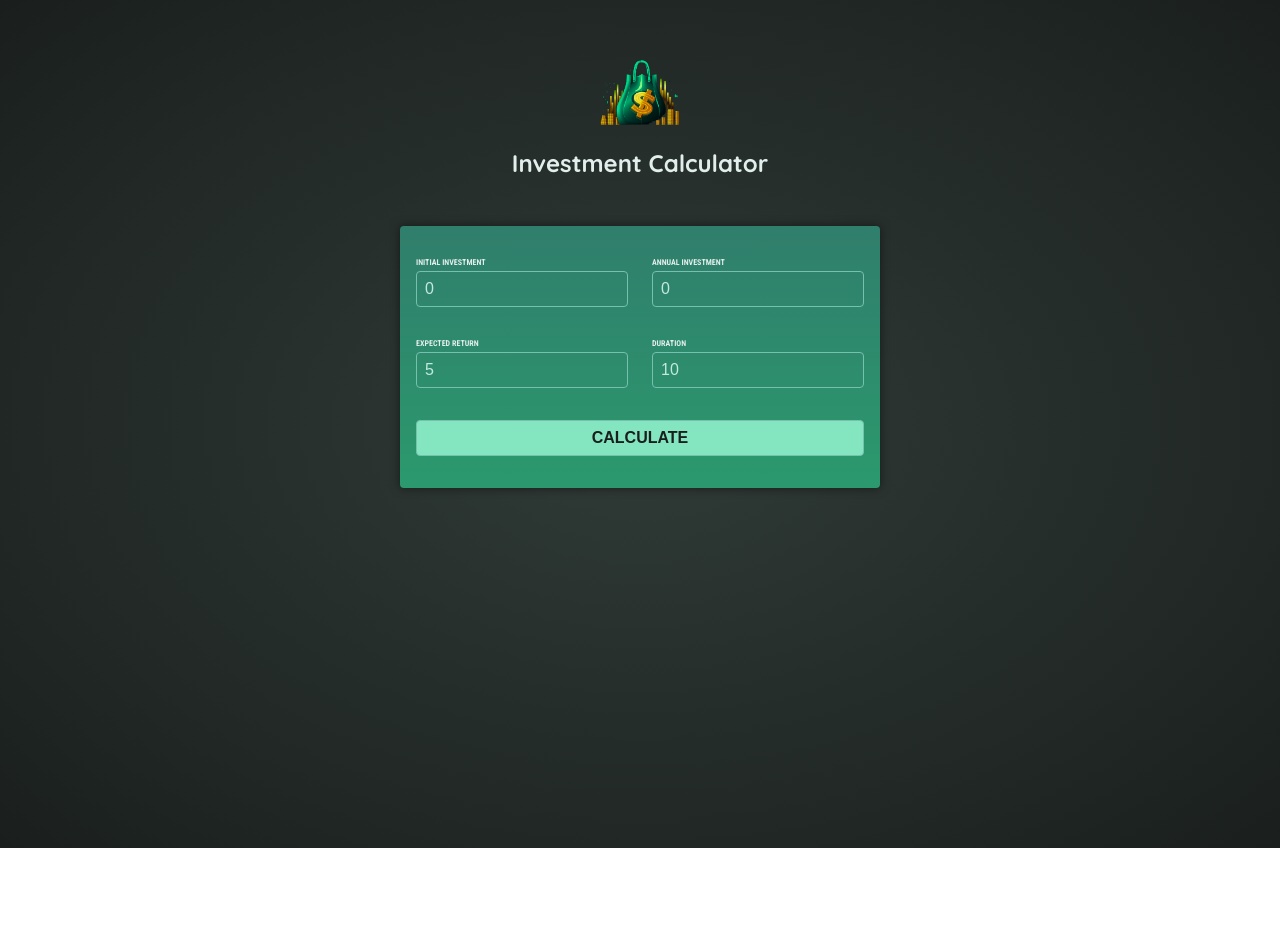
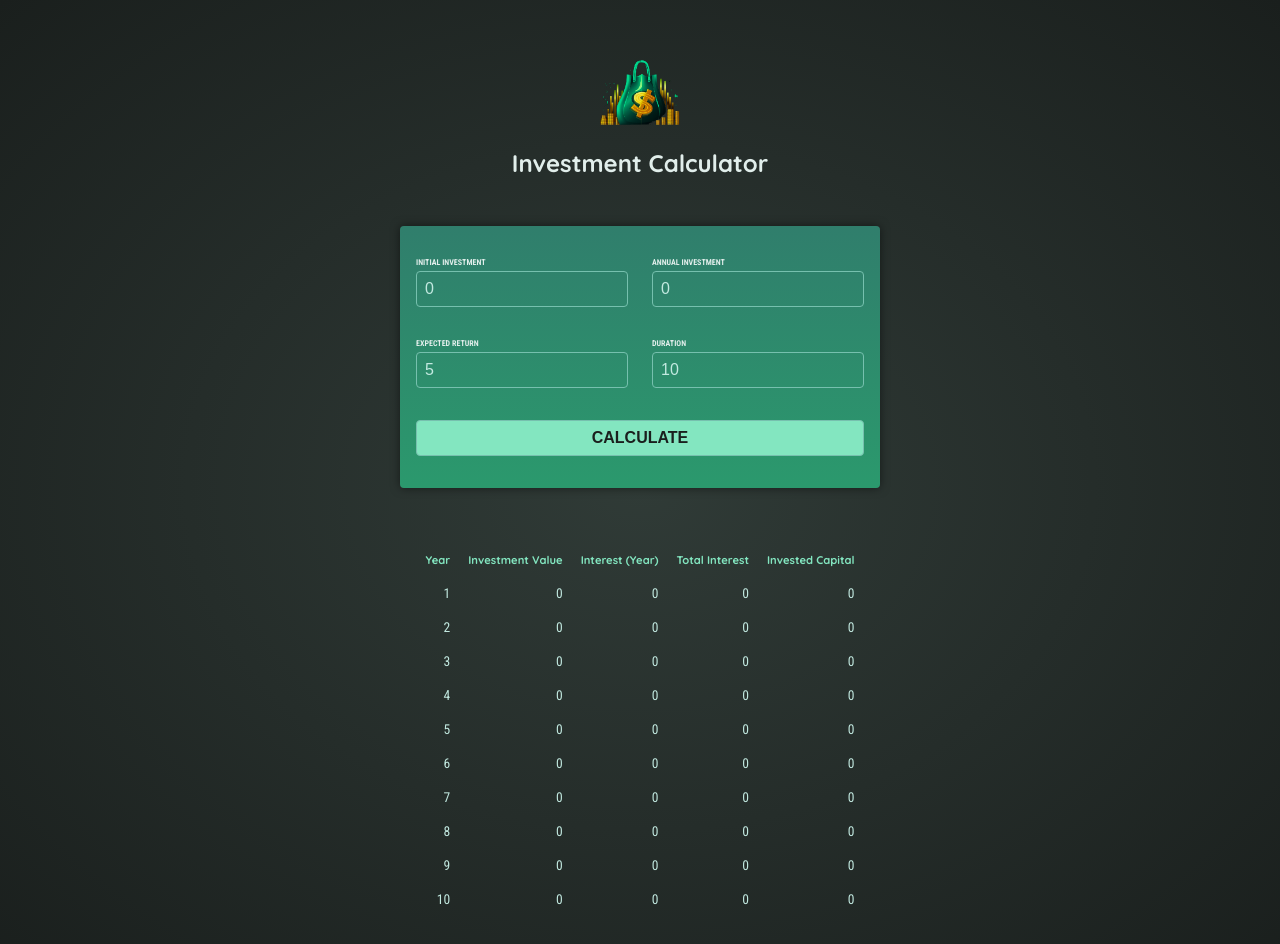
Before and after one commit to KudoAkinichi/Angular-Udemy-Course, an Angular app in the folder 04-Practice-Project/: page / in a window 1280 px wide. Both pictures are taken after a click on the button "CALCULATE". Shown: the top 944 px of the page. Before the commit the page ends 848 px from the top, so only its background shows below. Built offline with nearby package versions, Linux system fonts and the light colour scheme.

Commit message:
V84 passing data from parent to child with inputs + output data to a table

```diff
--- a/04-Practice-Project/src/app/app.component.html
+++ b/04-Practice-Project/src/app/app.component.html
@@ -1,2 +1,3 @@
 <app-header />
 <app-user-input (calculate)="oncalculateInvestmentResults($event)" />
+<app-investment-results [results]="resultsData" />
--- a/04-Practice-Project/src/app/app.component.ts
+++ b/04-Practice-Project/src/app/app.component.ts
@@ -2,14 +2,24 @@ import { Component } from '@angular/core';
 import { HeaderComponent } from './header/header.component';
 import { UserInputComponent } from './user-input/user-input.component';
 import type { InvestmentInput } from './investment-input.model';
+import { InvestmentResultsComponent } from './investment-results/investment-results.component';
 
 @Component({
   selector: 'app-root',
   standalone: true,
   templateUrl: './app.component.html',
-  imports: [HeaderComponent, UserInputComponent],
+  imports: [HeaderComponent, UserInputComponent, InvestmentResultsComponent],
 })
 export class AppComponent {
+  resultsData?: {
+    year: number;
+    interest: number;
+    valueEndOfYear: number;
+    annualInvestment: number;
+    totalInterest: number;
+    totalAmountInvested: number;
+  }[];
+
   oncalculateInvestmentResults(data: InvestmentInput) {
     const { initialInvestment, annualInvestment, expectedReturn, duration } =
       data;
@@ -32,6 +42,6 @@ export class AppComponent {
       });
     }
 
-    console.log(annualData);
+    this.resultsData = annualData;
   }
 }
--- /dev/null
+++ b/04-Practice-Project/src/app/investment-results/investment-results.component.css
@@ -0,0 +1,19 @@
+table {
+  max-width: 50rem;
+  margin: 2rem auto;
+  padding: 1rem;
+  table-layout: fixed;
+  border-spacing: 1rem;
+  text-align: right;
+}
+
+table thead {
+  font-size: 0.7rem;
+  color: #83e6c0;
+}
+
+table tbody {
+  font-family: "Roboto Condensed", sans-serif;
+  font-size: 0.85rem;
+  color: #c2e9e0;
+}
--- /dev/null
+++ b/04-Practice-Project/src/app/investment-results/investment-results.component.html
@@ -0,0 +1,29 @@
+@if (!results) {
+<p class="center">Please enter some values and press "Calculate".</p>
+<!-- <p *ngIf="!results">Please enter some values and press "Calculate".</p> -->
+<!-- In older angular version the above one ng module -->
+} @else {
+<table>
+  <thead>
+    <tr>
+      <th>Year</th>
+      <th>Investment Value</th>
+      <th>Interest (Year)</th>
+      <th>Total Interest</th>
+      <th>Invested Capital</th>
+    </tr>
+  </thead>
+  <tbody>
+    @for (result of results; track result.year) {
+    <tr>
+      <!-- below is String interpolation syntax -->
+      <td>{{ result.year }}</td>
+      <td>{{ result.valueEndOfYear }}</td>
+      <td>{{ result.interest }}</td>
+      <td>{{ result.totalInterest }}</td>
+      <td>{{ result.totalAmountInvested }}</td>
+    </tr>
+    }
+  </tbody>
+</table>
+}
```
Also changed, not shown: 04-Practice-Project/src/app/investment-results/investment-results.component.ts (added, +25 -0 lines).
